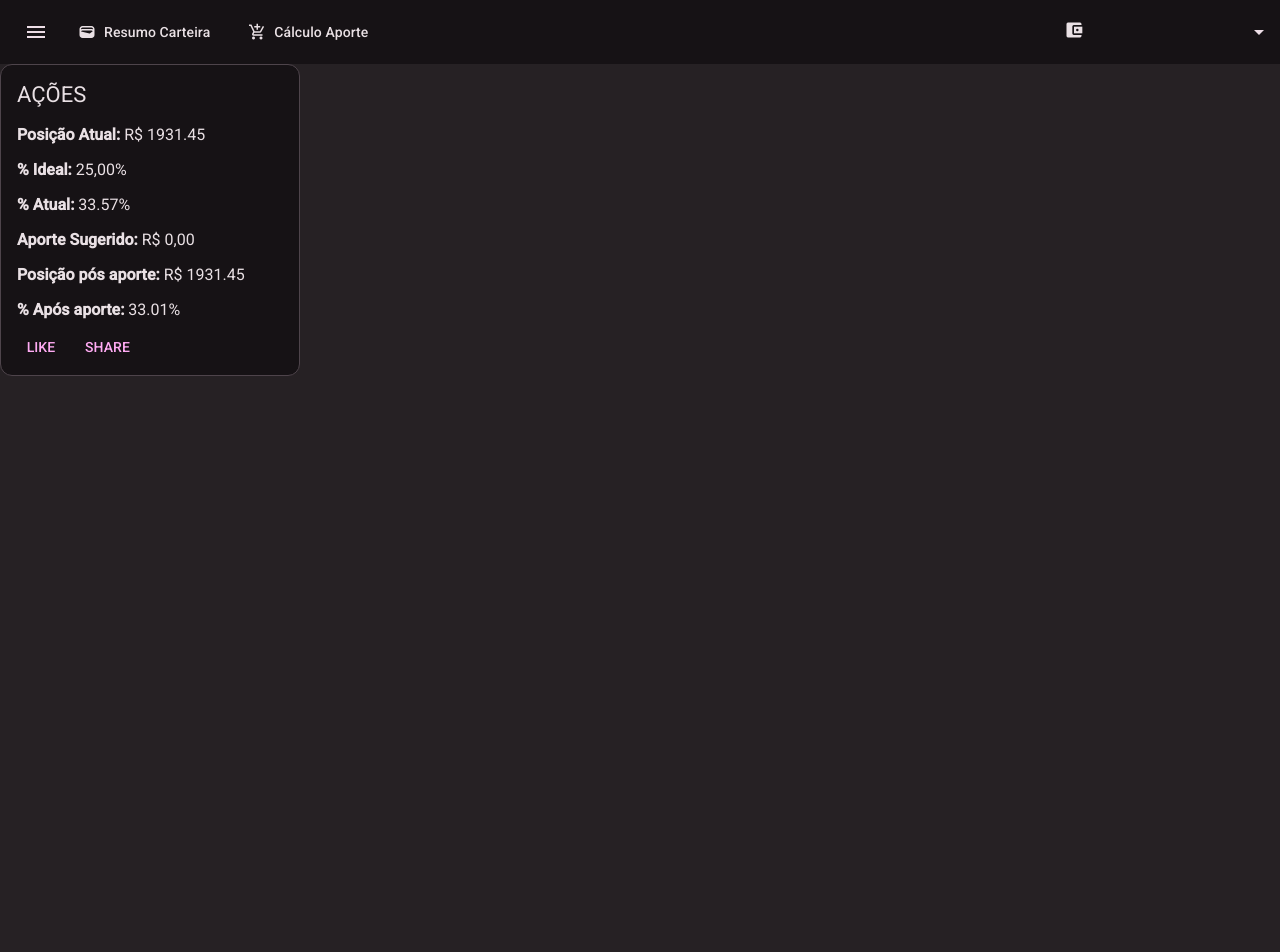
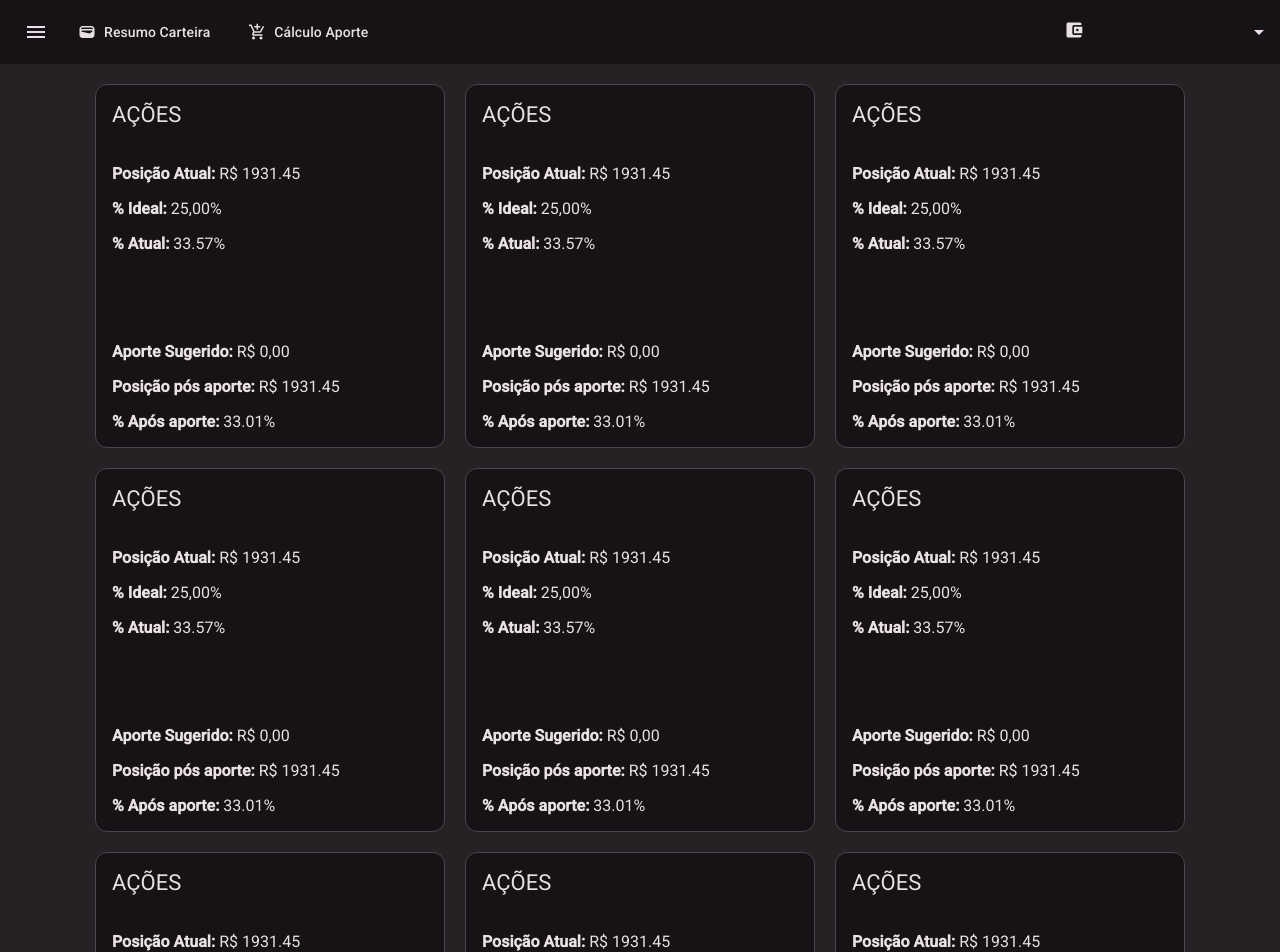
Before and after one commit to beritcarvalho/CarteiraBalanceada.Web, an Angular app in the folder CarteiraBalanceada.Web/: page / in a window 1280 px wide. Shown: the top 952 px of the page. Before the commit the page ends 800 px from the top, so only its background shows below. Built offline with nearby package versions, Linux system fonts and the light colour scheme.

Commit message:
- Adicionado estilização das itens de sugestão

```diff
--- a/CarteiraBalanceada.Web/src/app/features/features.module.ts
+++ b/CarteiraBalanceada.Web/src/app/features/features.module.ts
@@ -4,6 +4,7 @@ import { ResumoCarteiraComponent } from './pages/resumo-carteira/resumo-carteira
 import { AtivoComponent } from './pages/resumo-carteira/components/ativo/ativo.component';
 import { SharedModule } from '../shared/shared.module';
 import { CalculoAporteComponent } from './pages/calculo-aporte/calculo-aporte.component';
+import { SugestaoAporteComponent } from './pages/calculo-aporte/components/sugestao-aporte/sugestao-aporte.component';
 
 
 
@@ -13,6 +14,7 @@ import { CalculoAporteComponent } from './pages/calculo-aporte/calculo-aporte.co
     ResumoCarteiraComponent,
     AtivoComponent,
     CalculoAporteComponent,
+    SugestaoAporteComponent,
   ],
   imports: [
     CommonModule,
--- a/CarteiraBalanceada.Web/src/app/features/pages/calculo-aporte/calculo-aporte.component.css
+++ b/CarteiraBalanceada.Web/src/app/features/pages/calculo-aporte/calculo-aporte.component.css
@@ -1,8 +1,16 @@
-.example-card {
-    max-width: 300px;
-  }
+.secao-aportes {
+  margin: 10px auto 10px;
+  max-width: 90%;
+}
 
-  .example-header-image {
-    background-image: url('https://material.angular.io/assets/img/examples/shiba1.jpg');
-    background-size: cover;
-  }
+.conteiner-aportes {
+  display: flex;
+  flex-wrap: wrap;
+  justify-content: center;
+}
+
+app-sugestao-aporte{
+  margin: 10px;
+  width: 350px;
+  max-height: 350;
+}
--- a/CarteiraBalanceada.Web/src/app/features/pages/calculo-aporte/calculo-aporte.component.html
+++ b/CarteiraBalanceada.Web/src/app/features/pages/calculo-aporte/calculo-aporte.component.html
@@ -1,20 +1,14 @@
-<mat-card class="example-card" appearance="outlined">
-    <mat-card-header>
-
-      <mat-card-title>AÇÕES</mat-card-title>
-
-    </mat-card-header>
-
-    <mat-card-content>
-        <p><b>Posição Atual:</b> R$ 1931.45</p>
-        <p><b>% Ideal:</b> 25,00%</p>
-        <p><b>% Atual:</b> 33.57%</p>
-        <p><b>Aporte Sugerido:</b> R$ 0,00</p>
-        <p><b>Posição pós aporte:</b> R$ 1931.45</p>
-        <p><b>% Após aporte:</b> 33.01%</p>
-    </mat-card-content>
-    <mat-card-actions>
-      <button mat-button>LIKE</button>
-      <button mat-button>SHARE</button>
-    </mat-card-actions>
-  </mat-card>
+  <section class="secao-aportes">
+    <div class="conteiner-aportes">
+      <app-sugestao-aporte></app-sugestao-aporte>
+      <app-sugestao-aporte></app-sugestao-aporte>
+      <app-sugestao-aporte></app-sugestao-aporte>
+      <app-sugestao-aporte></app-sugestao-aporte>
+      <app-sugestao-aporte></app-sugestao-aporte>
+      <app-sugestao-aporte></app-sugestao-aporte>
+      <app-sugestao-aporte></app-sugestao-aporte>
+      <app-sugestao-aporte></app-sugestao-aporte>
+      <app-sugestao-aporte></app-sugestao-aporte>
+      <app-sugestao-aporte></app-sugestao-aporte>
+    </div>
+  </section>
--- /dev/null
+++ b/CarteiraBalanceada.Web/src/app/features/pages/calculo-aporte/components/sugestao-aporte/sugestao-aporte.component.html
@@ -0,0 +1,17 @@
+<mat-card appearance="outlined">
+    <mat-card-header>
+        <mat-card-title>AÇÕES</mat-card-title>
+    </mat-card-header>
+    <br>
+    <mat-card-content>
+        <p><b>Posição Atual:</b> R$ 1931.45</p>
+        <p><b>% Ideal:</b> 25,00%</p>
+        <p><b>% Atual:</b> 33.57%</p>
+        <br>
+        <br>
+        <br>
+        <p><b>Aporte Sugerido:</b> R$ 0,00</p>
+        <p><b>Posição pós aporte:</b> R$ 1931.45</p>
+        <p><b>% Após aporte:</b> 33.01%</p>
+    </mat-card-content>
+</mat-card>
```
Also changed, not shown: CarteiraBalanceada.Web/src/app/features/pages/calculo-aporte/components/sugestao-aporte/sugestao-aporte.component.ts (added, +10 -0 lines), CarteiraBalanceada.Web/src/app/features/pages/calculo-aporte/components/sugestao-aporte/sugestao-aporte.component.css (added), 1 other file (tests, documents, lock files or other folders).
